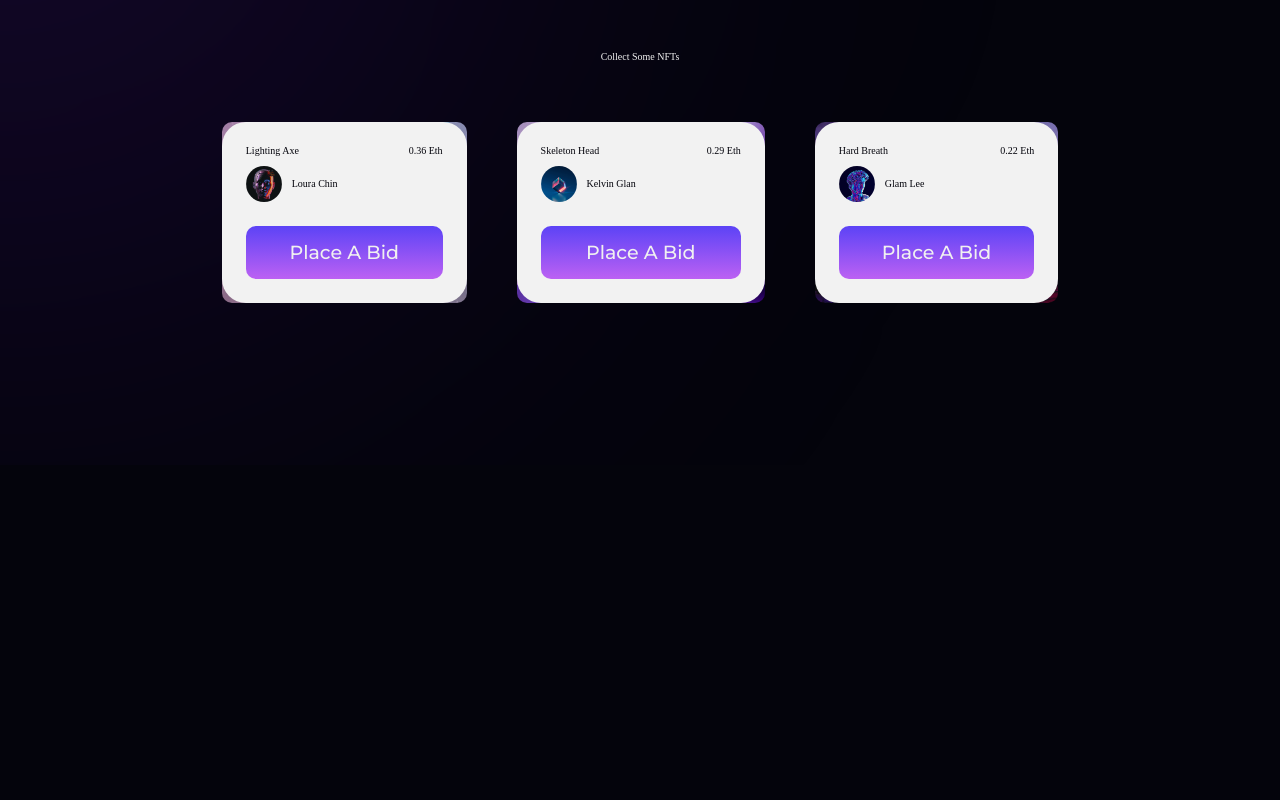
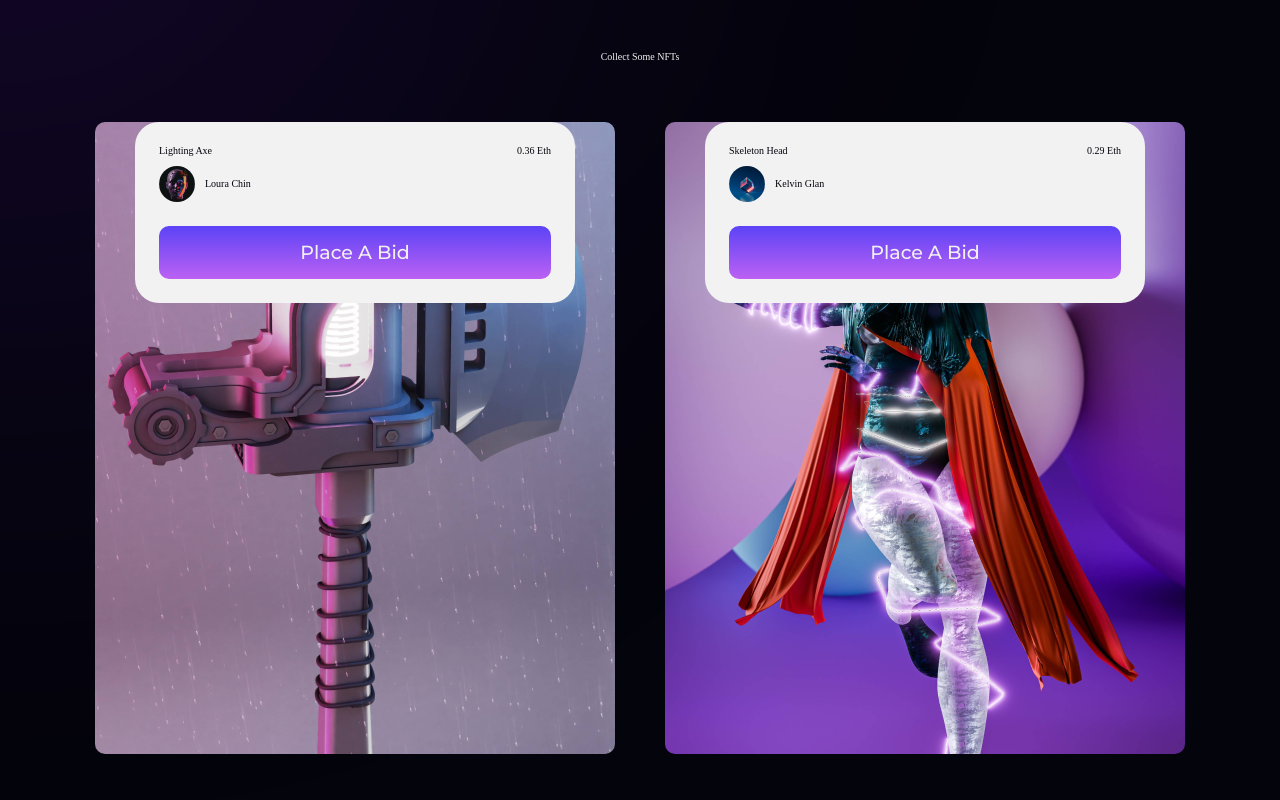
Before and after one commit to GabrielOJorge/nft-landing-page, a website built with Vite: page index.html in a window 1280 px wide. Shown: the part 1180-1980 px from the top of the page. Before the commit the page ends 1645 px from the top, so only its background shows below. Built offline with nearby package versions, Linux system fonts and the light colour scheme.

Commit message:
feat: add width, height and padding to .card in nfts-carousell

```diff
--- a/src/components/nfts-carousell.css
+++ b/src/components/nfts-carousell.css
@@ -18,6 +18,9 @@
   background: center no-repeat;
   background-size: cover;
   border-radius: 1rem;
+  width: min(52rem, 80%);
+  height: min(63.2rem, 100vw);
+  padding: 0 4rem;
 }
 
 .nfts-carousell h2 {
```
